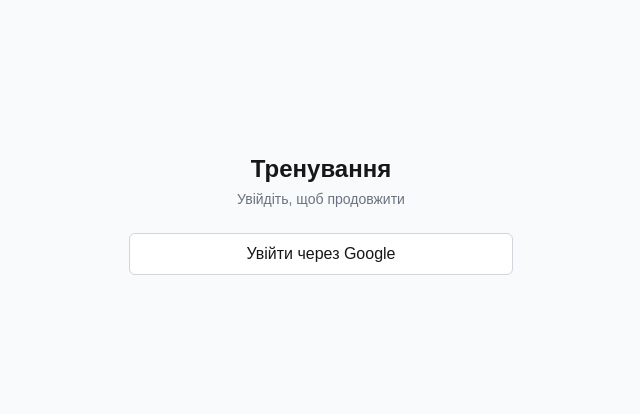
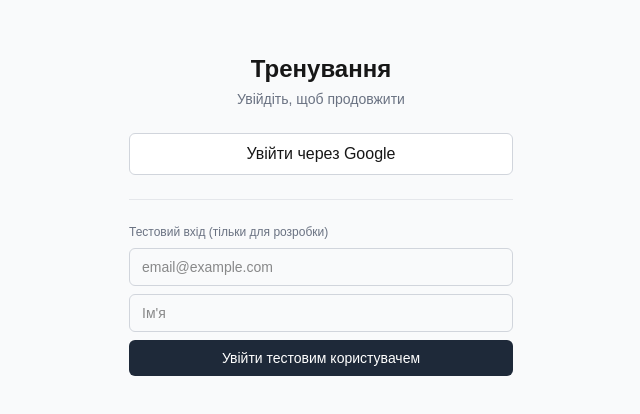
Before and after one commit to BogdanLinnik/base_training_app, a Next.js app: page /login in a window 1280 px wide. Shown: the part 210-624 px from the top of the page, without its empty margins (319-959 px from the left). Built offline with nearby package versions, Linux system fonts and the light colour scheme; no server answers.

Commit message:
Revert "Remove the dev-only test login"
This reverts commit c8c96db7ae646fd91f05c8ff608e7cac741b1890.

```diff
--- a/src/app/login/page.tsx
+++ b/src/app/login/page.tsx
@@ -1,4 +1,4 @@
-import { auth, signIn } from "@/auth";
+import { auth, signIn, testLoginEnabled } from "@/auth";
 import { redirect } from "next/navigation";
 
 export default async function LoginPage() {
@@ -26,6 +26,45 @@
             Увійти через Google
           </button>
         </form>
+
+        {testLoginEnabled && (
+          <div className="border-t border-gray-200 pt-6">
+            <p className="text-xs text-gray-500 mb-2">
+              Тестовий вхід (тільки для розробки)
+            </p>
+            <form
+              action={async (formData: FormData) => {
+                "use server";
+                await signIn("test-login", {
+                  email: formData.get("email"),
+                  name: formData.get("name"),
+                  redirectTo: "/",
+                });
+              }}
+              className="space-y-2"
+            >
+              <input
+                name="email"
+                type="email"
+                required
+                placeholder="email@example.com"
+                className="w-full rounded-md border border-gray-300 px-3 py-2 text-sm"
+              />
+              <input
+                name="name"
+                type="text"
+                placeholder="Ім'я"
+                className="w-full rounded-md border border-gray-300 px-3 py-2 text-sm"
+              />
+              <button
+                type="submit"
+                className="w-full rounded-md bg-gray-800 text-white py-2 px-4 text-sm font-medium hover:bg-gray-700"
+              >
+                Увійти тестовим користувачем
+              </button>
+            </form>
+          </div>
+        )}
       </div>
     </div>
   );
--- a/src/auth.ts
+++ b/src/auth.ts
@@ -1,6 +1,7 @@
 import NextAuth from "next-auth";
 import type { Provider } from "next-auth/providers";
 import Google from "next-auth/providers/google";
+import Credentials from "next-auth/providers/credentials";
 import { PrismaAdapter } from "@auth/prisma-adapter";
 import { prisma } from "@/lib/prisma";
 
@@ -8,9 +9,42 @@
   Google({
     clientId: process.env.AUTH_GOOGLE_ID,
     clientSecret: process.env.AUTH_GOOGLE_SECRET,
+    // Google is the only real identity provider here (the dev-only
+    // Credentials login never exists in prod), and Google verifies emails
+    // itself, so auto-linking a Google sign-in to an existing user with the
+    // same email is safe — there's no other OAuth provider whose emails
+    // could be spoofed to hijack an account.
     allowDangerousEmailAccountLinking: true,
   }),
 ];
+
+// Дозволяє логінитись без реального Google OAuth — лише для локальної
+// розробки й тестів. Ніколи не вмикати цю змінну на проді (Vercel).
+export const testLoginEnabled = process.env.ALLOW_TEST_LOGIN === "true";
+
+if (testLoginEnabled) {
+  providers.push(
+    Credentials({
+      id: "test-login",
+      name: "Тестовий вхід",
+      credentials: {
+        email: { label: "Email", type: "email" },
+        name: { label: "Ім'я", type: "text" },
+      },
+      async authorize(credentials) {
+        const email = credentials?.email as string | undefined;
+        if (!email) return null;
+        const name = (credentials?.name as string | undefined) || email.split("@")[0];
+        const user = await prisma.user.upsert({
+          where: { email },
+          update: {},
+          create: { email, name },
+        });
+        return { id: user.id, email: user.email, name: user.name, image: user.image };
+      },
+    })
+  );
+}
 
 export const { handlers, auth, signIn, signOut } = NextAuth({
   adapter: PrismaAdapter(prisma),
```
Also changed, not shown: 2 other files (tests, documents, lock files or other folders).
